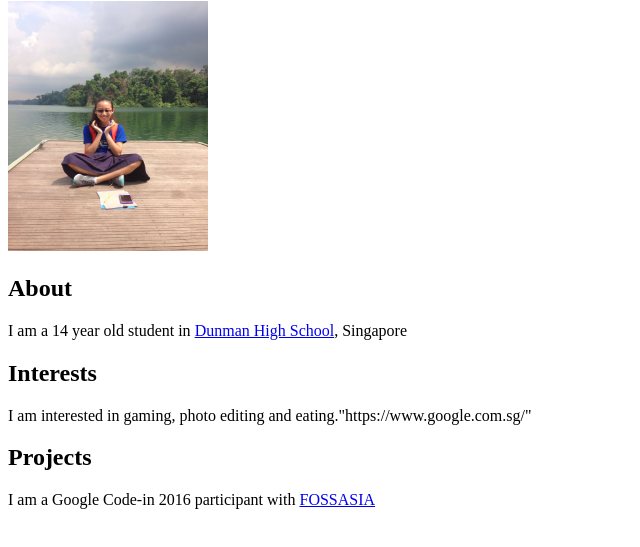
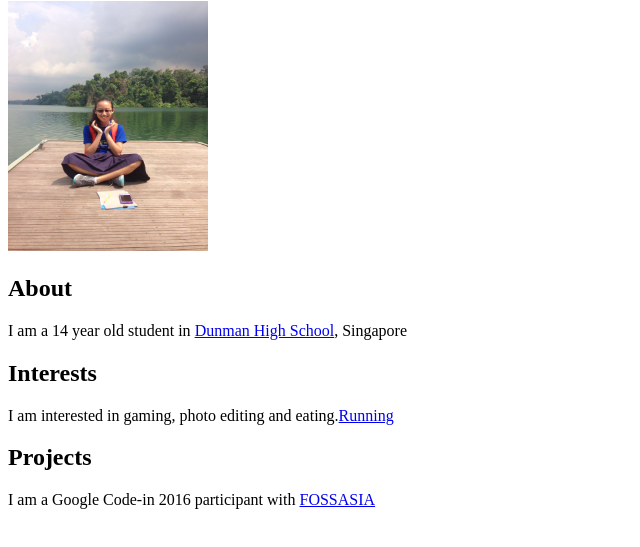
Before and after one commit to dhs17y2ichloetanwenxi/dhs17y2ichloetanwenxi.github.io, a plain HTML site: page index.html in a window 1280 px wide. Shown: the part 79-626 px from the top of the page, without its empty margins (0-640 px from the left). Drawn offline with Linux system fonts and the light colour scheme.

Commit message:
Update index.html

```diff
--- a/index.html
+++ b/index.html
@@ -10,7 +10,7 @@
     <h2>About</h2>
     <p>I am a 14 year old student in <a href="http://dunmanhigh.moe.edu.sg/wp-content/uploads/website/index.html">Dunman High School</a>, Singapore</p>
     <h2>Interests</h2>
-    <p>I am interested in gaming, photo editing and eating."https://www.google.com.sg/"</p>
+    <p>I am interested in gaming, photo editing and eating.<a href="http://www.runnersworld.com/tag/running-tips">Running</a> </p>
     <h2>Projects</h2>
     <p> I am a Google Code-in 2016 participant with <a href="http://fossasia.org">FOSSASIA</a></p>
 
```
